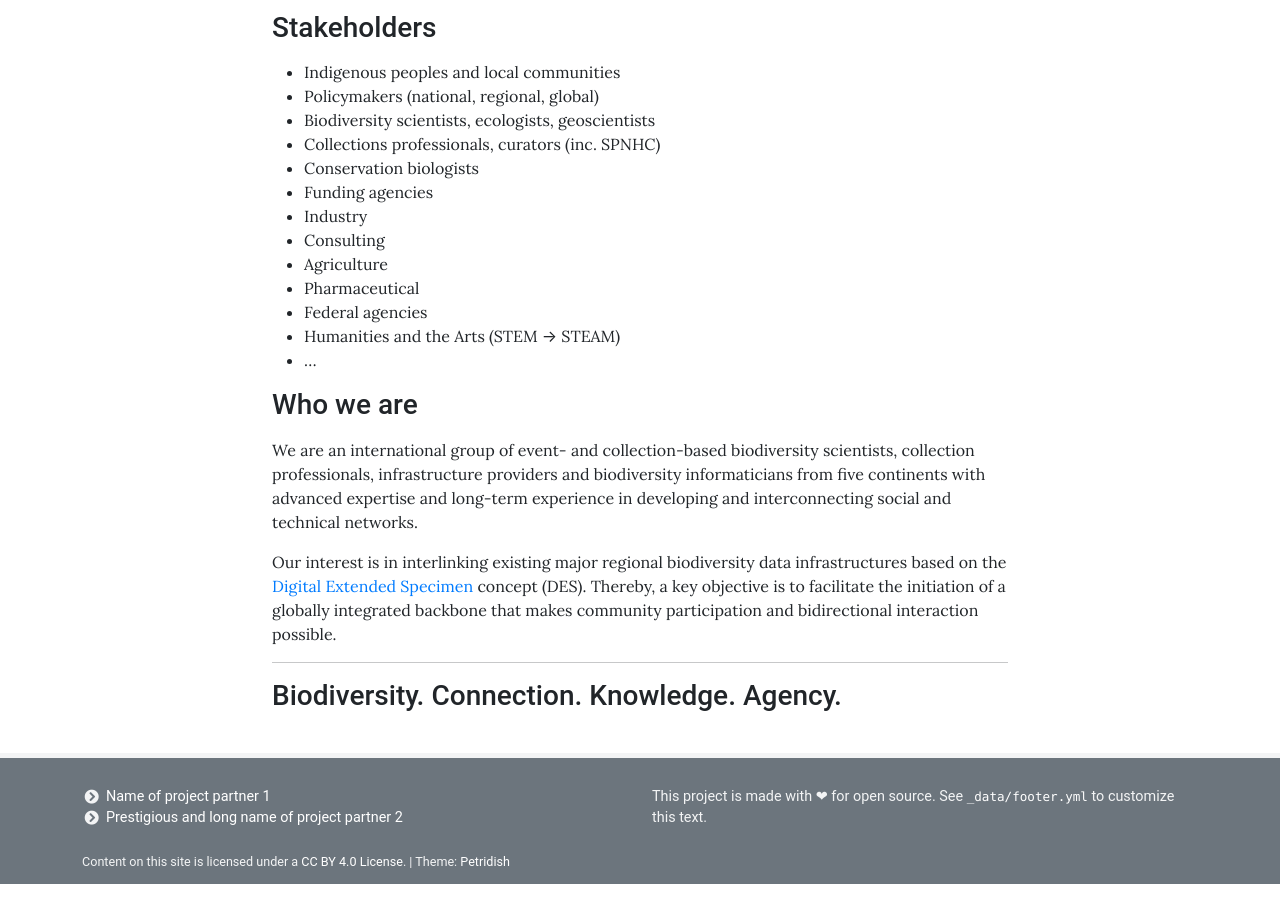
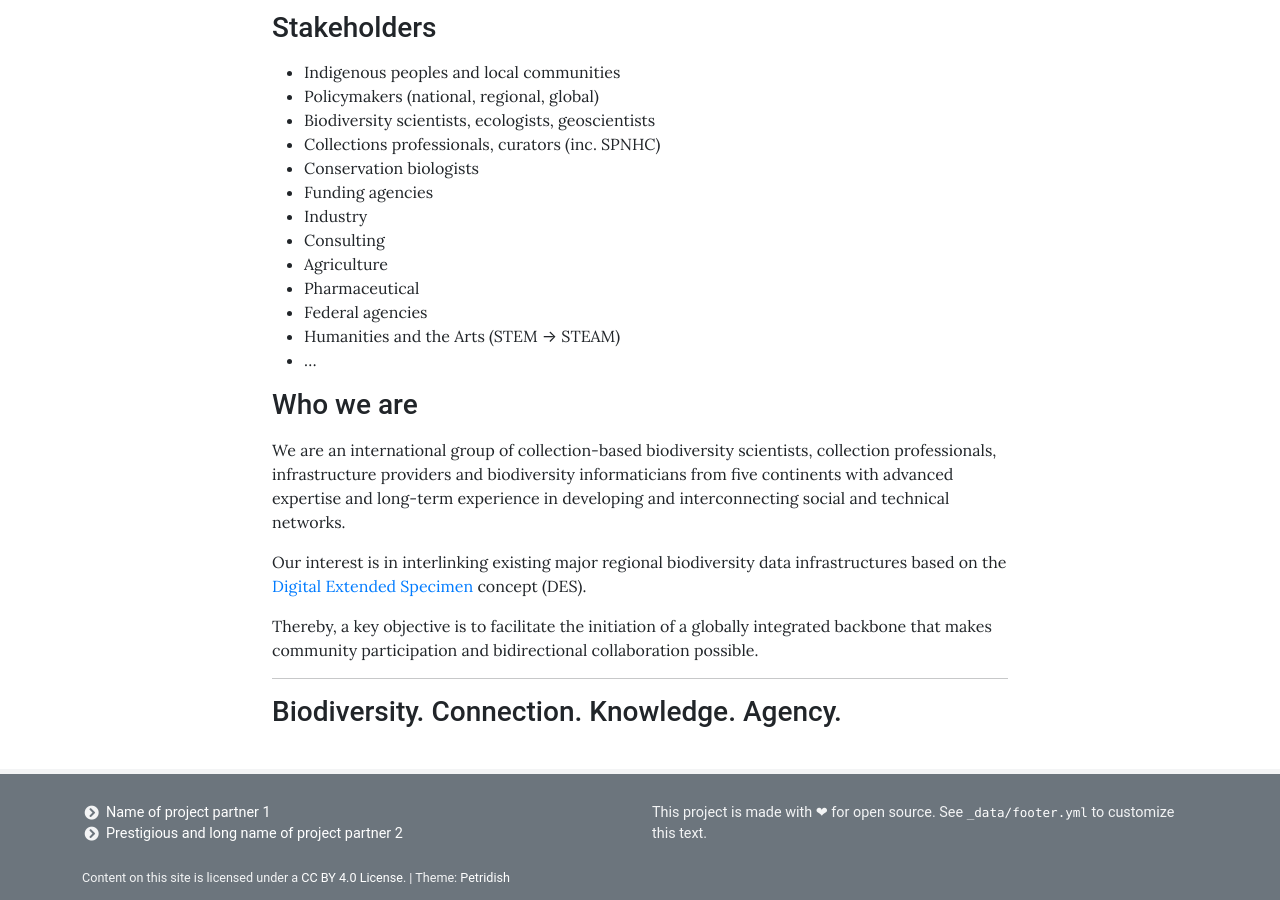
Before and after one commit to DES-international/des-international.github.io, a Jekyll site: the page built from pages/home.md, in a window 1280 px wide and 900 px high, scrolled down 613 px. Built offline with Jekyll 4.4.1, drawn with Linux system fonts in a browser that asks for light colours.

Commit message:
Update home.md

```diff
--- a/pages/home.md
+++ b/pages/home.md
@@ -34,9 +34,11 @@ Expand on the community-driven successes to connect biodiversity data and knowle
 
 ### Who we are
 
-We are an international group of event- and collection-based biodiversity scientists, collection professionals, infrastructure providers and biodiversity informaticians from five continents with advanced expertise and long-term experience in developing and interconnecting social and technical networks.
+We are an international group of collection-based biodiversity scientists, collection professionals, infrastructure providers and biodiversity informaticians from five continents with advanced expertise and long-term experience in developing and interconnecting social and technical networks.
 
-Our interest is in interlinking existing major regional biodiversity data infrastructures based on the [Digital Extended Specimen](https://doi.org/10.1093/biosci/biac060) concept (DES). Thereby, a key objective is to facilitate the initiation of a globally integrated backbone that makes community participation and bidirectional interaction possible.
+Our interest is in interlinking existing major regional biodiversity data infrastructures based on the [Digital Extended Specimen](https://doi.org/10.1093/biosci/biac060) concept (DES).
+
+Thereby, a key objective is to facilitate the initiation of a globally integrated backbone that makes community participation and bidirectional collaboration possible.
 
 
 ---
```
